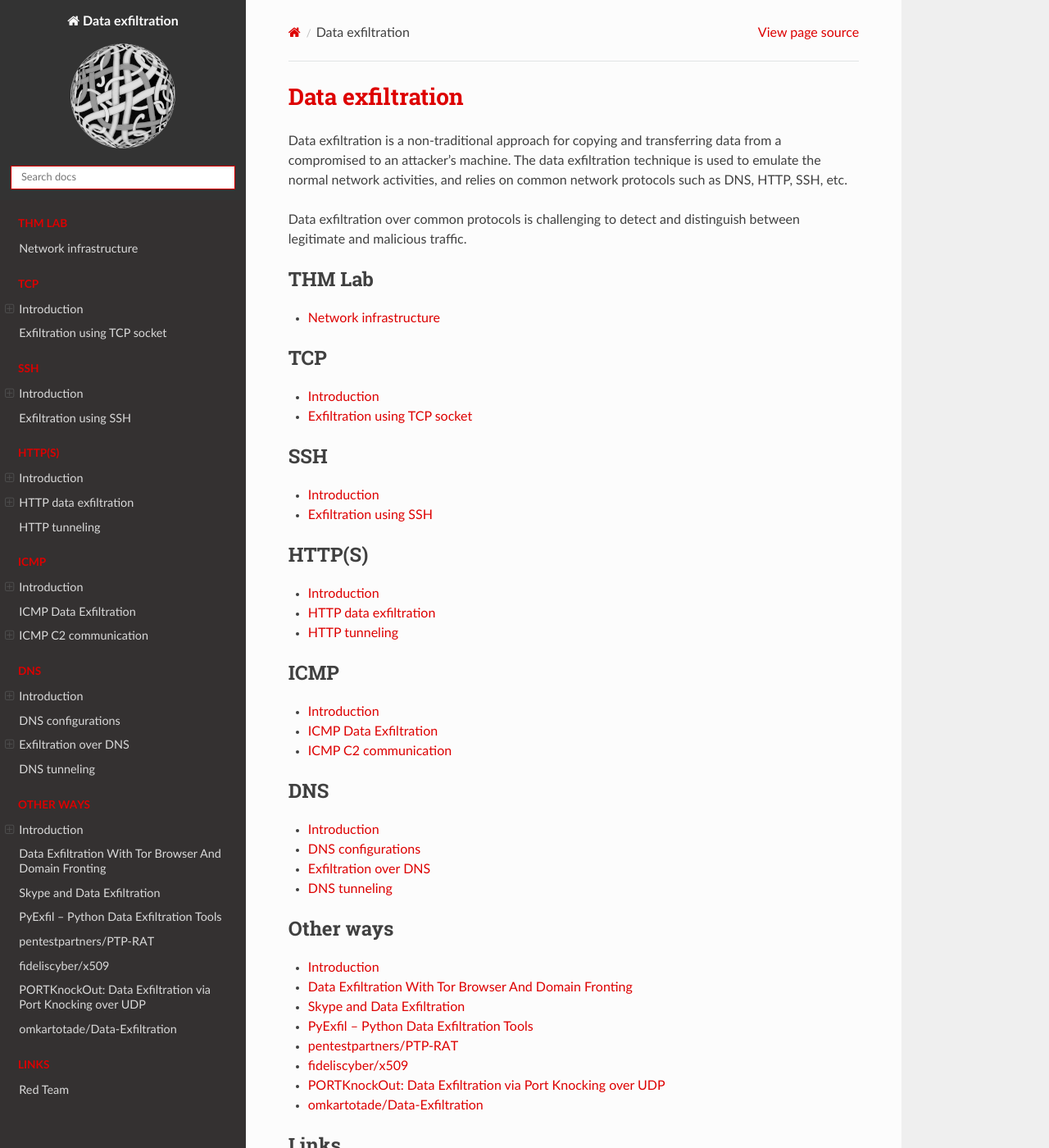
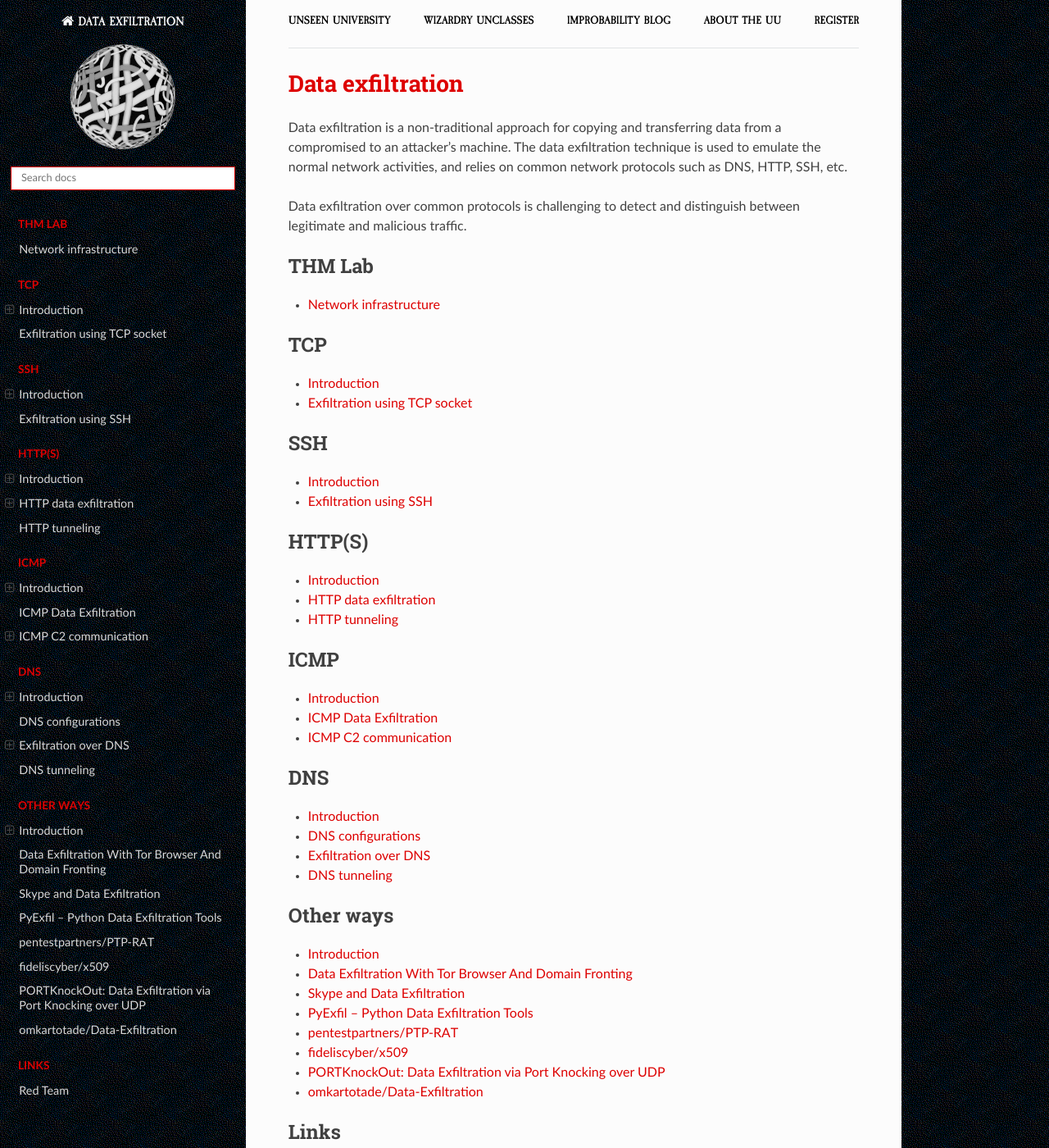
Before and after one commit to tymyrddin/red-exfil, a Sphinx documentation site: the page built from source/index.rst, in a window 1280 px wide and 1400 px high. Shown: the whole window at 82% size. Built offline with Sphinx 7.4.7 and the Read the Docs theme 2.0.0, drawn with Linux system fonts in a browser that asks for light colours; some of the changed text lies outside the part shown.

Commit message:
Theming and 2023

```diff
--- a/source/_static/css/custom.css
+++ b/source/_static/css/custom.css
@@ -38,3 +38,110 @@
 .wy-nav-top {
   background: #990000;
 }
+
+/* Breadcrumbs as navbar
+***********************************/
+
+/* Caslon font faces */
+
+@font-face {
+    font-family: 'caslon_antiqueregular';
+    src: url('caslonantique-webfont.woff2') format('woff2'),
+         url('caslonantique-webfont.woff') format('woff');
+    font-weight: normal;
+    font-style: normal;
+
+}
+
+@font-face {
+    font-family: 'caslon_antiquebolditalic';
+    src: url('caslonantique-bolditalic-webfont.woff2') format('woff2'),
+         url('caslonantique-bolditalic-webfont.woff') format('woff');
+    font-weight: normal;
+    font-style: normal;
+
+}
+
+@font-face {
+    font-family: 'caslon_antiqueitalic';
+    src: url('caslonantique-italic-webfont.woff2') format('woff2'),
+         url('caslonantique-italic-webfont.woff') format('woff');
+    font-weight: normal;
+    font-style: normal;
+
+}
+
+@font-face {
+    font-family: 'caslon_antiquebold';
+    src: url('caslonantique-bold-webfont.woff2') format('woff2'),
+         url('caslonantique-bold-webfont.woff') format('woff');
+    font-weight: normal;
+    font-style: normal;
+
+}
+
+topnav {
+  font-family: 'caslon_antiquebold', Arial, sans-serif;
+  font-weight:normal;
+  font-style:normal;
+  font-size: 0.9rem;
+
+}
+
+topnav ul {
+  display: flex;
+  flex-direction: row;
+  justify-content: space-around;
+  list-style: none;
+}
+
+@media screen and (min-width: 800px) {
+  topnav ul {
+    justify-content: space-between;
+  }
+}
+
+.nav__link, .nav__link:visited {
+  text-decoration: none !important;
+  font-size: 0.7rem;
+  color: black;
+  text-transform: uppercase;
+  font-weight: 700;
+}
+
+.nav__item + .nav__item {
+  margin-left: 0.1rem;
+}
+
+@media screen and (min-width: 800px) {
+    .nav__link, .nav__link:visited {
+        font-size: 0.9rem;
+    }
+
+    .nav__item + .nav__item {
+        margin-left: 1rem;
+    }
+}
+
+.wy-nav-content {
+  padding-top: 1rem;
+}
+
+.icon {
+  text-transform: uppercase;
+  font-family: 'caslon_antiquebold', Arial, sans-serif;
+  font-size: 0.9rem;
+  background: transparent;
+}
+
+.wy-body-for-nav {
+  background-image: url('../images/site/background.png');
+}
+
+.wy-nav-side {
+  background-image: url('../images/site/background.png');
+}
+
+.wy-side-nav-search {
+  background-image: url('../images/site/background.png');
+}
--- /dev/null
+++ b/source/_templates/breadcrumbs.html
@@ -0,0 +1,12 @@
+<div class="container">
+    <topnav>
+            <ul>
+                <li class="nav__item"><a href="https://uu.tymyrddin.dev/" class="nav__link">Unseen University</a></li>
+                <li class="nav__item"><a href="https://uu.tymyrddin.dev/" class="nav__link">Wizardry Unclasses</a></li>
+                <li class="nav__item"><a href="https://uu.tymyrddin.dev/blog/" class="nav__link">Improbability Blog</a></li>
+                <li class="nav__item"><a href="https://uu.tymyrddin.dev/about/" class="nav__link">About the UU</a></li>
+                <li class="nav__item"><a href="https://uu.tymyrddin.dev/registration/" class="nav__link">Register</a></li>
+            </ul>
+    </topnav>
+    <hr>
+</div>
--- a/source/_templates/footer.html
+++ b/source/_templates/footer.html
@@ -1,4 +1,4 @@
 {% extends "!footer.html" %}
 {%- block contentinfo %}
-        <a href="https://uu.tymyrddin.dev">Unseen University</a>, 2022, with a forest garden <a href="https://ut7.fr/">fostered by /ut7</a>.
+        <a href="https://uu.tymyrddin.dev">Unseen University</a>, 2023, with a forest garden <a href="https://ut7.fr/">fostered by /ut7</a>.
 {% endblock %}
```
Also changed, not shown: README.md (+2 -0 lines), source/_static/css/caslonantique-bold-webfont.woff (added), source/_static/css/caslonantique-bold-webfont.woff2 (added), source/_static/css/caslonantique-bolditalic-webfont.woff (added), source/_static/css/caslonantique-bolditalic-webfont.woff2 (added), source/_static/css/caslonantique-italic-webfont.woff (added), source/_static/css/caslonantique-italic-webfont.woff2 (added), source/_static/css/caslonantique-webfont.woff (added), source/_static/css/caslonantique-webfont.woff2 (added), source/_static/images/site/background.png (added).
